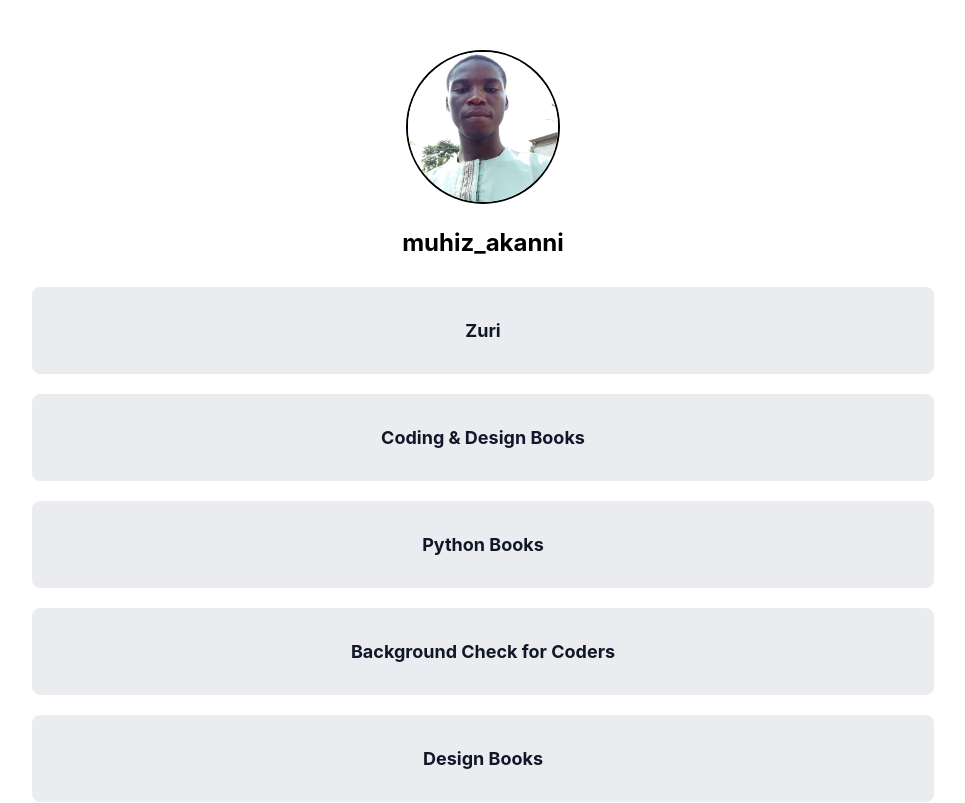
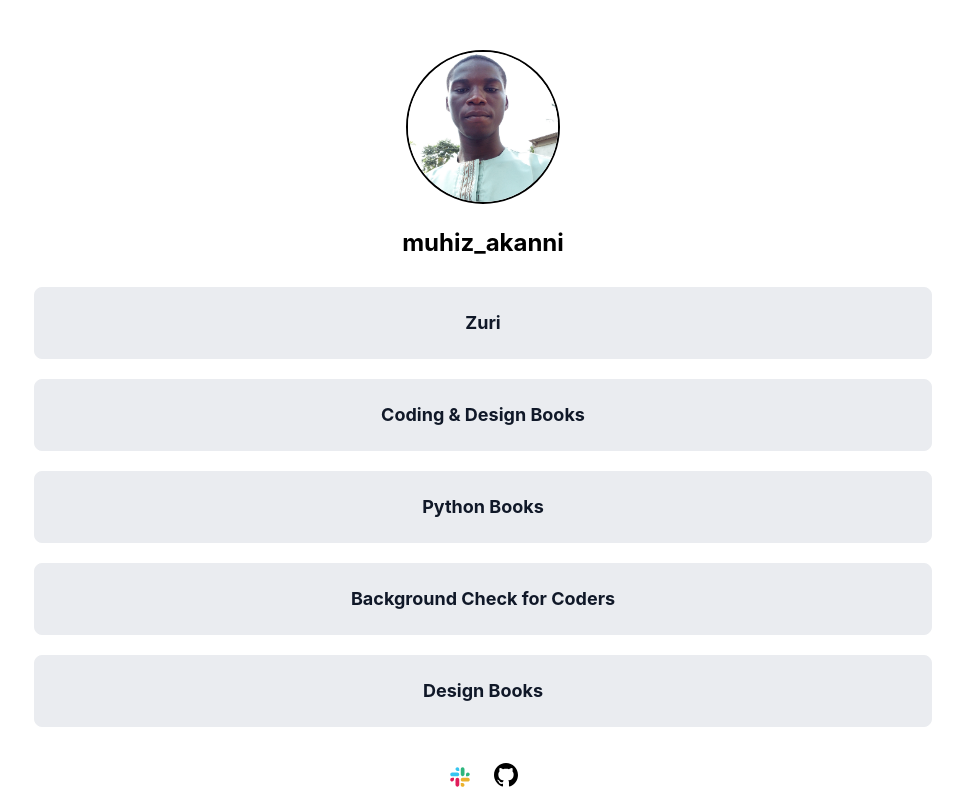
Before and after one commit to muakone/hng-firstTask, a React (Create React App) app: page / in a window 1280 px wide. Shown: the top 803 px of the page, without its empty margins (157-1122 px from the left). Built offline with nearby package versions, Linux system fonts and the light colour scheme.

Commit message:
centered the card text

```diff
--- a/src/App.css
+++ b/src/App.css
@@ -25,7 +25,7 @@
 }
 .link-btn {
   width: 70%;
-  padding: 2px;
+  height: 70px;
   border-radius: 8px;
   background-color: #eaecf0;
   border: 1px solid #eaecf0;
@@ -33,12 +33,16 @@
   text-align: center;
   text-decoration: none;
   color: #101828;
+  display: flex;
+  justify-content: center;
+  align-items: center;
+  flex-direction: column;
+}
+.text-subtext {
+  text-align: center;
 }
 .text-subtext h5 {
   font-size: 18px;
-}
-.text-subtext p {
-  font-size: 16px;
 }
 #icons {
   display: flex;
```
